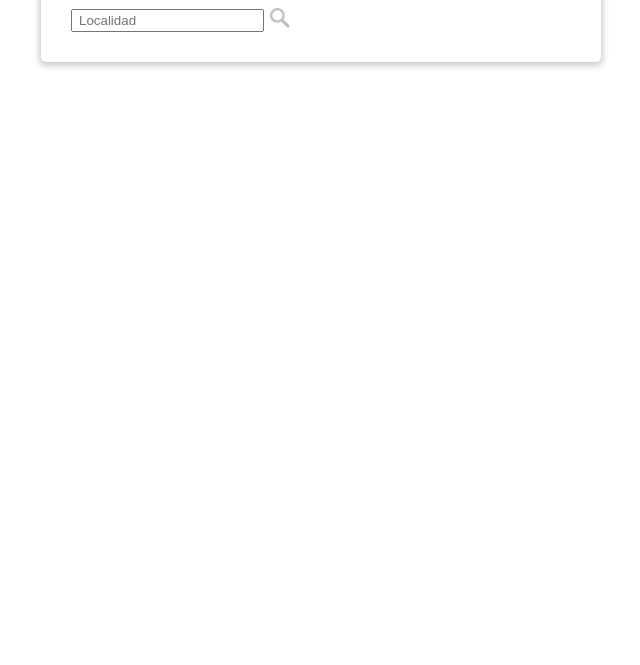
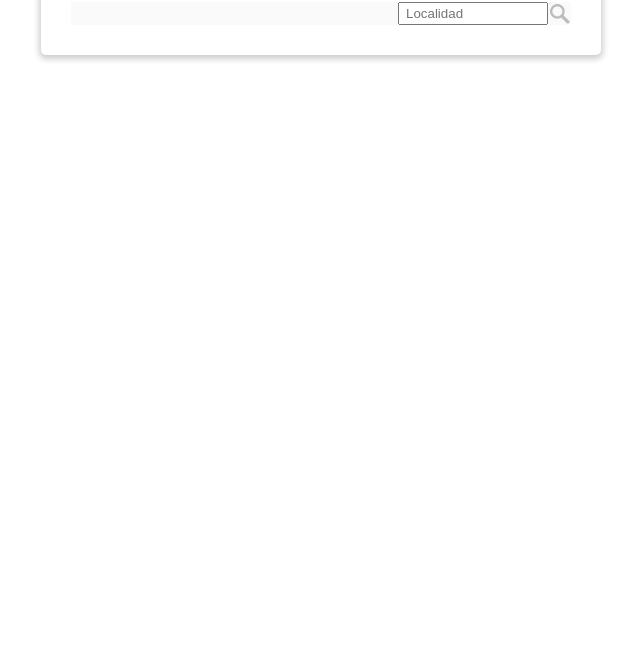
Before and after one commit to babytruckdriver/theWeatherNode, a website: page views/index.html in a window 1280 px wide. Shown: the part 135-800 px from the top of the page, without its empty margins (319-959 px from the left). Drawn offline with Linux system fonts and the light colour scheme; files that its build step writes are made by us from their sources; files whose address does not match are found by name.

Commit message:
Search field improved.

```diff
--- a/public/javascripts/clientApp.js
+++ b/public/javascripts/clientApp.js
@@ -130,6 +130,8 @@ jQuery(function ($) {
 
                         // Al clicar el botón se consulta el tiempo para la localidad indicada
                         this.btoGetWeatherInfo.on("click", this.eventWeatherInfo.bind(this));
+                        this.btoGetWeatherInfo.on("mouseover", this.eventMuestraBuscar.bind(this));
+                        this.localidad.on("click", this.eventMuestraBuscar.bind(this))
                         this.localidad.on("keyup", this.eventLocalidad.bind(this));
 
                         // Al clicar en el campo de entrada quitar la alerta visual de error por campo vacío
@@ -241,6 +243,10 @@ jQuery(function ($) {
                         if ($(this).val().length >= 4) {
                         getLocalidades(this);
                         }*/
+                },
+
+                eventMuestraBuscar: function (event) {
+                        this.localidad.css("width", "100%");
                 },
 
                 // Recupera la información meteorológica para la localización introducida
--- a/public/stylesheets/style.css
+++ b/public/stylesheets/style.css
@@ -55,7 +55,7 @@ a:link,
 
 #getWeatherInfo {
         position: relative;
-        top: 4px;
+        cursor: pointer;
 }
 
 #getWeatherInfo:hover {
@@ -107,7 +107,11 @@ div#error-container {
         clear: both;
 }
 .entrada {
+        display: flex;
+        flex-direction: row-reverse;
         margin: 10px;
+        background-color: #fafafa;
+        border-radius: 2px;
 }
 .error-input {
         background: #F5A9A9;
@@ -181,7 +185,12 @@ div#error-container {
         color: #A4A4A4;
 }
 #localidad {
+        order: 2;
         padding: 2px 6px;
+        border: 0 0 1px 1px;
+        width: 150px;
+
+        transition: width 0.5s ease-out;
 }
 
 /*@media all and (max-width: 767px) {
--- a/views/index.html
+++ b/views/index.html
@@ -14,7 +14,7 @@
         <section class="encabezado">
                 <h1>
                         <a href="" >
-                                <span class="title-detail-begin">El</span>Tiemp
+                                <span class="title-detail-begin">El</span><span>Tiemp</span>
                                 <span class="title-detail">o</span>
                         </a>
                 </h1>
@@ -42,11 +42,11 @@
                         <!-- //TODO: Ir añadiendo las localidades consultadas a la lista para facilitar una posible búsqueda futura-->
                         <!-- //TODO: Quizá sería bueno guardar esta información en localStorage-->
                         <datalist id="localidades">
-                               <!-- <option>San Fernando de Henares</option>
-                                <option>Madrid</option>
-                                <option>Casavieja</option>-->
+                               <!--     <option>San Fernando de Henares</option>
+                                        <option>Madrid</option>
+                                        <option>Casavieja</option>      -->
                         </datalist>
-                        <!-- Mostrar un gif animado mientra se ejecuta la consulta Ajax-->
+                        <!-- Muestra un gif animado mientra se ejecuta la consulta Ajax -->
                         <span id="indicadorAjaxEnCurso" class="oculto">
                                 <img src="/images/ajax-loader.gif">
                         </span>
```
